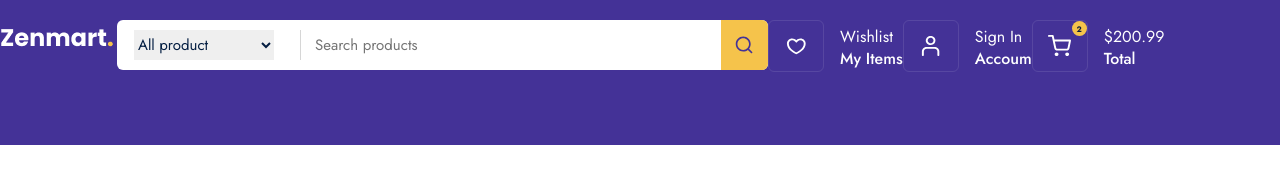
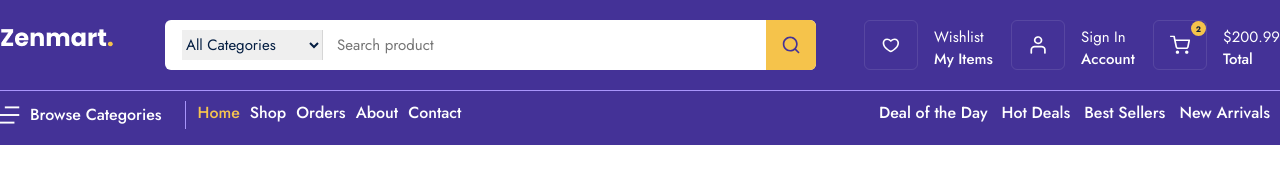
Before and after one commit to amanturdiyevjavohir-tech/zenmart, a plain HTML site: page my page/index.html in a window 1280 px wide. Drawn offline with Linux system fonts and the light colour scheme; a web font is replaced by a local one.

Commit message:
navbar publishin

```diff
--- a/my page/index.html
+++ b/my page/index.html
@@ -12,22 +12,22 @@
 </head>
 <body>
     <div class="navbar_frame">
-        <div class="container">
+        <div class="continer">
             <div class="navbar_top">
-                <a href="index.html"><img src="../public/images/icons/logo.png" alt=""></a>
+              <a href="../my page/index.html">  <img src="../public/images/icons/logo.png" alt=""></a>
             <div class="nav_search_frame">
                 <div class="search_box">
                     <div class="category_list">
                          <select name="" id="">
-                                <option value="all" selected> All product</option>
-                                <option value="compyuter"> compyuter</option>
-                            </select>
-                        </div>
-                        <input type="text" placeholder="Search products">
-                    </div>
+                            <option value="all" selected>All Categories</option>
+                            <option value="comp"> computer</option>
+
+                         </select></div>
+                    <input type="text" placeholder="Search product" ></div>
                  <div class="search_icon_box">
                     <img src="../public/images/icons/search.svg" alt="">
-                    </div> </div>
+                </div>
+            </div>
             <div class="nav_top_menu">
              <div class="top_menu_box">
                 <div class="box_icon_box">
@@ -35,33 +35,53 @@
                 </div>
                 <div class="box_info_box">
                     <span>Wishlist</span>
-                                <strong>My Items</strong>
-                            </div>
+                    <strong> My Items</strong>
+                </div> </div>
+                <div class="top_menu_box">
                 <div class="box_icon_box">
                     <img src="../public/images/icons/profile.svg" alt="">
                 </div>
                 <div class="box_info_box">
                     <span>Sign In</span>
-                                <strong>Accoum</strong>
-                            </div>
+                    <strong> Account</strong>
+                </div> </div>
+                <div class="top_menu_box">
                 <div class="box_icon_box">
                     <img src="../public/images/icons/shopping-cart.svg" alt="">
-                            <div class="basket_count">2</div>
+                <div class="busket_count" >2</div>
                 </div>
                 <div class="box_info_box">
                     <span>$200.99</span>
-                                <strong>Total</strong>
+                    <strong> Total</strong>
+                </div>
+             </div>
+            </div>
+          </div>
+
+        <div class="navbar_bott">
+            <div class="navbar_bott_menu_box" >
+                <div class="browse_box">
+                    <img src="../public/images/icons/browse.svg" alt="">
+                    <span>Browse Categories</span>
+                </div>
+                  <div class="navbar_route_box">
+                <a href="" class="title">Home</a>
+                <a href="">Shop</a>
+                <a href="">Orders</a>
+                <a href="">About</a>
+                <a href="">Contact</a>
+             </div>
+             <div class="sorting_menu">
+                <span>Deal of the Day</span>
+                <span> Hot Deals</span>
+                <span>Best Sellers</span>
+                <span> New Arrivals</span>
+             </div>
+
+
+            <!-- navbar bott orab turuvchi box-->
              </div>
 
     </div>
-
-                    </div>
-                </div>
-                <div class="navbar_bott">
-                </div>
-            </div>
-
-        </div>
-    </div>
 </body>
 </html>
--- a/public/css kodlar/home.css
+++ b/public/css kodlar/home.css
@@ -1,54 +1,129 @@
- .navbar_frame {
+.navbar_frame   {
     position: relative;
-    width: 100%;
-    height: 145px;
-background: rgba(68, 50, 151, 1);
     display: flex;
     flex-direction: row;
     justify-content: center;
+    width: 100%;
+    height: 145px;
+    background-color:rgba(68, 50, 151, 1) ;
 }
- .navbar_frame .container {
+.navbar_frame .continer {
+    padding: 20px 0 14px;
     position: relative;
     width: 1320px;
-height: auto;
+    height:auto;
     /* background-color: red; */
-padding: 20px 0px 14px;
 }
-.navbar_frame .container .navbar_top {
+.navbar_frame .continer .navbar_top {
+    display: flex;
+    flex-direction: row;
     width: 100%;
     height: 50px;
-/* background-color: green; */
-display: flex;
-flex-direction: row;
+    justify-content: space-between;
+    /* background-color:green; */
+
 }
 .navbar_top .nav_search_frame {
-    /* Rectangle 2 */
+
 width: 651px;
 height: 50px;
 border-radius: 6px;
+background: rgba(255, 255, 255, 1);
 display: flex;
-flex-direction: row;
-background: rgba(255, 255, 255, 1);
+flex-direction: row ;
+justify-content: space-between;
 }
 .nav_search_frame .search_box {
-    padding: 10px 17px;
     display: flex;
     flex-direction: row;
     align-items: center;
-}
-.search_box .category_list {
+    padding: 10px 17px;
+
+} .search_box .category_list {
  /* categories */
-width: 166px;
+width: 166.px;
 height: 30px;
 border-right: 1px solid rgba(214, 214, 214, 1);
 }
 .category_list select {
+    /* categories */
 width: 140px;
 height: 30px;
 border: none;
 outline: none;
 color: rgba(4, 30, 66, 1);
+font-family: "Jost";
+font-style: Regular;
+font-size: 15px;
+font-weight: 400;
+line-height: 22px;
+letter-spacing: 0%;
 
+}
+.search_box input {
+    /* Search products… */
+width: 387px;
+height: 22px;
+color: rgba(98, 105, 116, 1);
+font-family: "Jost";
+font-style: Regular;
+font-size: 15px;
+font-weight: 400;
+line-height: 22px;
+letter-spacing: 0%;
+border: none;
+outline: none;
+margin-left: 12px;
+}
+.nav_search_frame .search_icon_box {
+    width: 50px;
+height: 50px;
+border-radius: 0px 6px 6px 0px;
+background: rgba(245, 195, 75, 1);
+display: flex;
+justify-content: center;
+align-items: center;
+
+
+}
+.navbar_top .nav_top_menu {
+   width: 416px;
+   height: 50px;
+   /* background-color: aquamarine;  */
+   display: flex;
+   flex-direction: row;
+   justify-content: space-between;
+}
+.nav_top_menu .top_menu_box {
+    display: flex;
+    flex-direction: row;
+}
+.top_menu_box .box_icon_box {
+ width: 54px;
+height: 50px;
+position: relative;
+display: flex;
+justify-content: center;
+align-items: center;
+box-sizing: border-box;
+border: 1px solid rgba(255, 255, 255, 0.1);
+border-radius: 6px;
+fill: ;
+}
+.box_icon_box img {
+    width: 22px;
+    height: 22px;
+
+}
+.top_menu_box .box_info_box {
+    margin-left: 16px;
+    display: flex;
+    flex-direction: column;
+    justify-content: flex-end;
+
+}
+.box_info_box span {
+    color: rgba(255, 255, 255, 1);
 font-family: "Jost";
 font-style: Regular;
 font-size: 15px;
@@ -56,113 +131,91 @@ font-weight: 400;
 line-height: 22px;
 letter-spacing: 0%;
 }
-.search_box input {
-    /* Search products… */
-width: 387px;
-height: 22px;
-color: rgba(98, 105, 116, 1);
-margin-left: 12px;
+
+.box_info_box strong {
+    color: rgba(255, 255, 255, 1);
 font-family: "Jost";
 font-style: Regular;
 font-size: 15px;
-font-weight: 400;
-line-height: 22px;
-letter-spacing: 0%;
-text-align: left;
-border: none;
-outline: none;
-}
-.nav_search_frame .search_icon_box {
-    width: 50px;
-    height: 50px;
-    display: flex;
-    justify-content: center;
-    align-items: center;
-    border-radius: 0px 6px 6px 0px;
-background: rgba(245, 195, 75, 1);
-}
-.navbar_top .nav_top_menu {
-width: 416px;
-height: 50px;
-/* background-color: red; */
-display: flex;
-flex-direction: row;
-}
-.nav_top_menu .top_menu_box {
-    display: flex;
-    flex-direction: row;
-
-}
-.top_menu_box .box_icon_box {
-position: relative;
-width: 54px;
-height: 50px;
-display: flex;
-justify-content: center;
-align-items: center;
-border: 1px solid rgba(255, 255, 255, 0.1);
-border-radius: 6px;
-}
-.box_icon_box img {
-
-width: 24.px;
-height: 22px;
-}
-.top_menu_box .box_info_box {
-    margin-left: 16px;
-    display: flex;
-    flex-direction: column;
-    justify-content: flex-end;
-
-
-}
-.box_info_box span {
-color: rgba(255, 255, 255, 1);
-
-font-family: "Jost";
-font-size: undefinedpx;
-font-weight: undefined;
-line-height: 22px;
-letter-spacing: 0%;
-
-
-}
-
-.box_info_box strong {
-color: rgba(255, 255, 255, 1);
-
-font-family: "Jost";
-font-size: undefinedpx;
 font-weight: 500;
 line-height: 22px;
 letter-spacing: 0%;
-
 }
-.box_icon_box .basket_count {
-    position: absolute;
-    top:0;
-    right: 0;
-
+.box_icon_box .busket_count {
     width: 15px;
 height: 15px;
-display: flex;
-justify-content: center;
-align-items: center;
+position:absolute;
+top: 0;
+right: 0;
 background-color:
 rgba(245, 195, 75, 1);
-border-radius: 50%;
 color: rgba(11, 30, 64, 1);
-
-font-family: "Jost";
+font-family: "jost";
 font-style: Bold;
 font-size: 8px;
 font-weight: 700;
 line-height: 10px;
 letter-spacing: 0%;
+display: flex;
+justify-content: center;
+align-items: center;
+border-radius: 50%;
+}
+.continer .navbar_bott {
+    margin-top: 20px;
+border-top: 1px solid #a895fb;
+}
+.navbar_bott .navbar_bott_menu_box {
+    margin-top: 10px;
+    /* height: 20px; */
+    /* background-color: re; */
+    display: flex;
+    flex-direction:row ;
+    justify-content: space-between;
+}
+.navbar_bott .browse_box {
+    display: flex;
+    align-items: center;
+    border-right: 1px solid  #a895fb;
+    width: 185px;
+}
+
+.browse_box img {
+    width:20px ;
+    height: 20px;
+}
+
+.browse_box span {
+    margin-left: 10px ;
+color: rgba(255, 255, 255, 1);
+font-family: "Jost";
+font-size: 16px;
+font-weight: 500;
+line-height: 28px;
+letter-spacing: 0%;
+}
+.navbar_bott_menu_box .navbar_route_box {
+    display: flex;
+    flex-direction: row;
+    width: 670px;
 
 }
-
-
-.navbar_frame .container .navbar_bott {
-
+.navbar_route_box a {
+ margin-right: 10px;
+font-family: "Jost";
+font-style: Medium;
+font-size: 16px;
+font-weight: 500;
+color: white;
 }
+.navbar_route_box a.title {
+color: #f5c34f ;
+}
+.sorting_menu span {
+    margin-right: 10px;
+font-family: "Jost";
+font-style: Medium;
+font-size: 16px;
+font-weight: 500;
+color: white;
+}
```
Lines whose indentation alone changed are shown as unchanged.
